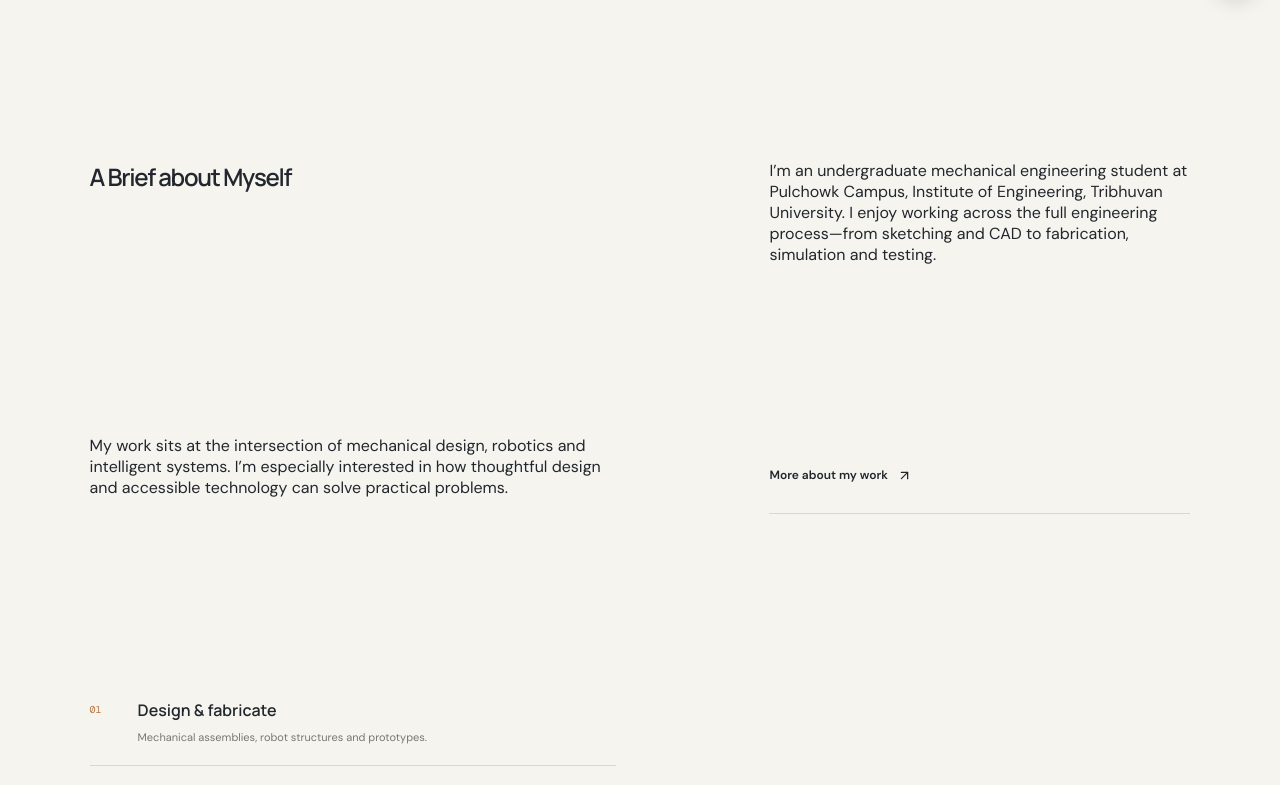
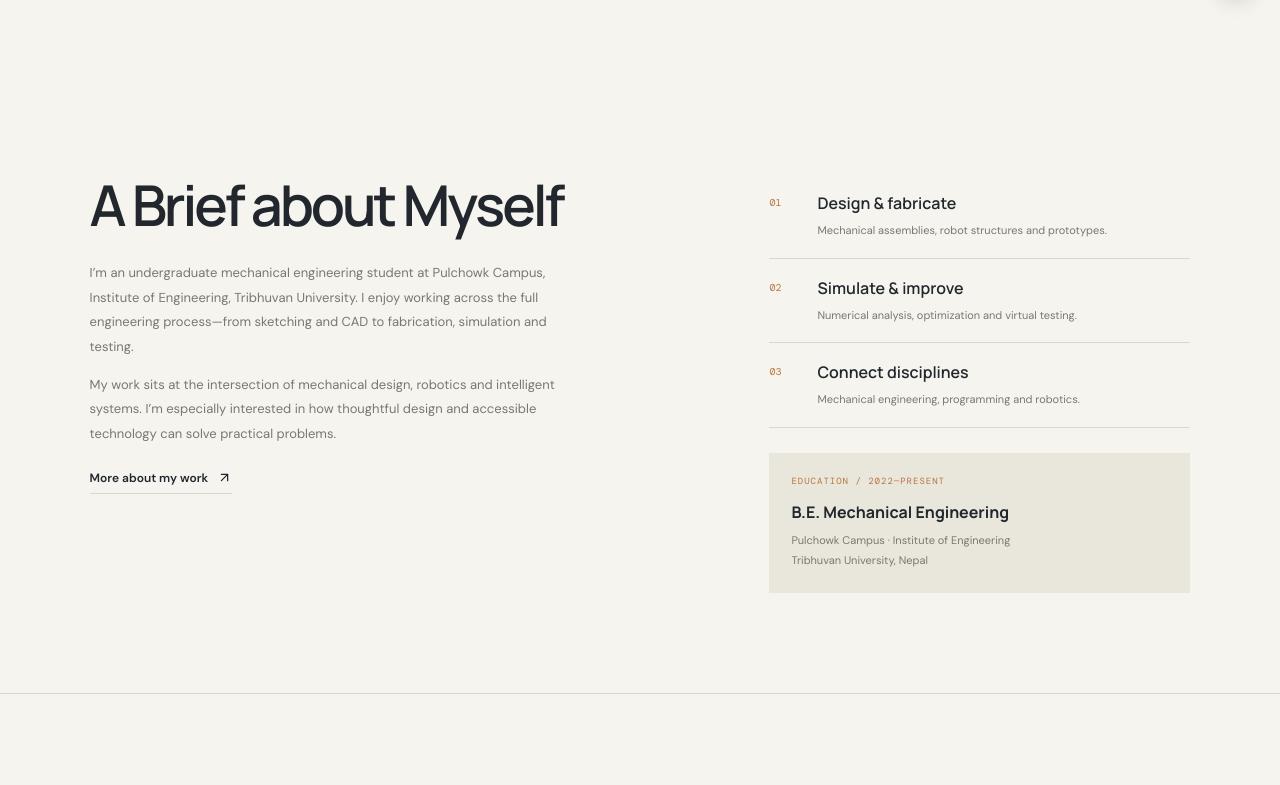
Before and after one commit to arjjann/arjan-portfolio, a Next.js app: page / in a window 1280 px wide. Shown: the part 780-1565 px from the top of the page. Built offline with nearby package versions, Linux system fonts and the light colour scheme.

Commit message:
fixed div

```diff
--- a/app/page.tsx
+++ b/app/page.tsx
@@ -245,7 +245,7 @@ export default function Home() {
 
       {/* About Section */}
       <section className="about-section section-pad" id="about">
-
+        <div className="about-left">
           <h2>
             A Brief about Myself<br />
 
@@ -255,7 +255,7 @@ export default function Home() {
           <a className="text-link" href="#contact">
             More about my work <ArrowUpRight size={15} />
           </a>
-
+        </div>
 
         <div className="about-right">
           <div className="about-stat">
```
